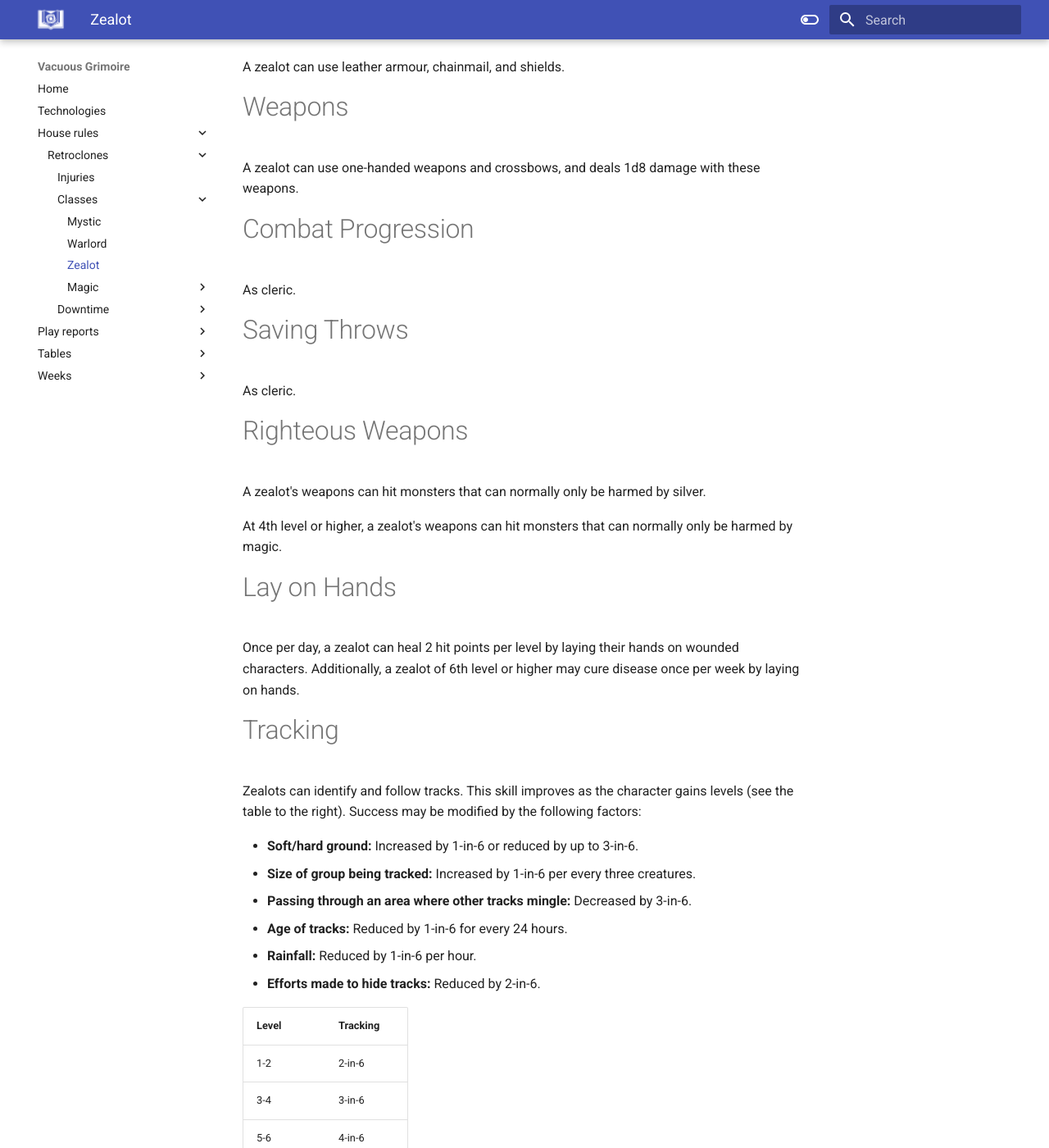
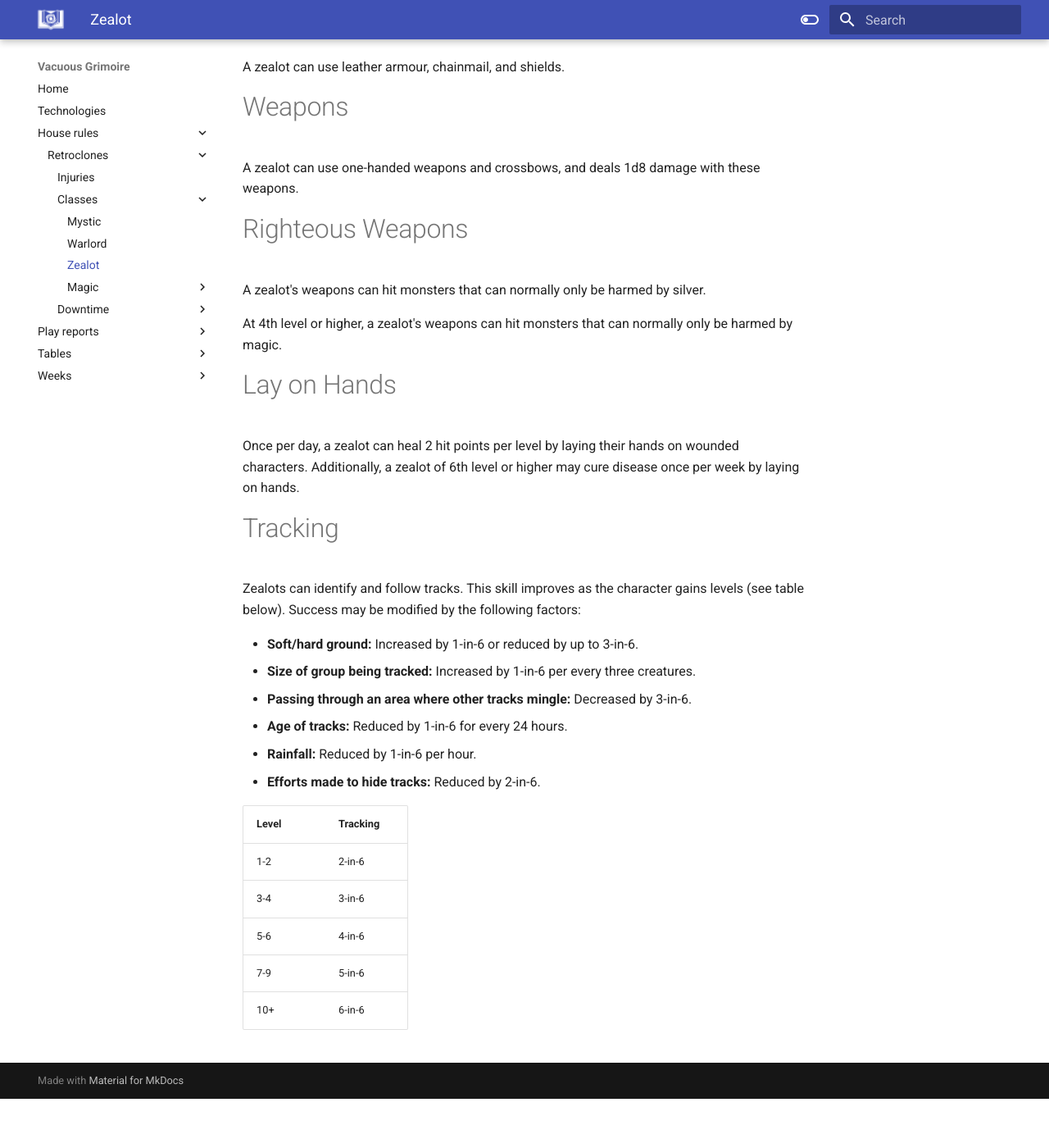
Before and after one commit to vacuousgrimoire/vacuousgrimoire.github.io, an MkDocs documentation site: the page built from docs/house-rules/retroclones/classes/Zealot.md, in a window 1280 px wide and 1400 px high, scrolled down 1390 px. Shown: the whole window at 82% size. Built offline with MkDocs 1.6.1 and Material for MkDocs 9.7.7, drawn with Linux system fonts in a browser that asks for light colours; after the commit the page ends 2730 px from its top, so only the background shows below that.

Commit message:
Cleanup redundant text

```diff
--- a/docs/house-rules/retroclones/classes/Zealot.md
+++ b/docs/house-rules/retroclones/classes/Zealot.md
@@ -33,12 +33,6 @@ A zealot can use leather armour, chainmail, and shields.
 # Weapons
 A zealot can use one-handed weapons and crossbows, and deals 1d8 damage with these weapons.
 
-# Combat Progression
-As cleric.
-
-# Saving Throws
-As cleric.
-
 # Righteous Weapons
 A zealot's weapons can hit monsters that can normally only be harmed by silver.
 
@@ -48,7 +42,7 @@ At 4th level or higher, a zealot's weapons can hit monsters that can normally on
 Once per day, a zealot can heal 2 hit points per level by laying their hands on wounded characters. Additionally, a zealot of 6th level or higher may cure disease once per week by laying on hands.
 
 # Tracking
-Zealots can identify and follow tracks. This skill improves as the character gains levels (see the table to the right). Success may be modified by the following factors:
+Zealots can identify and follow tracks. This skill improves as the character gains levels (see table below). Success may be modified by the following factors:
 
 - **Soft/hard ground:** Increased by 1-in-6 or reduced by up to 3-in-6.
 - **Size of group being tracked:** Increased by 1-in-6 per every three creatures.
```
